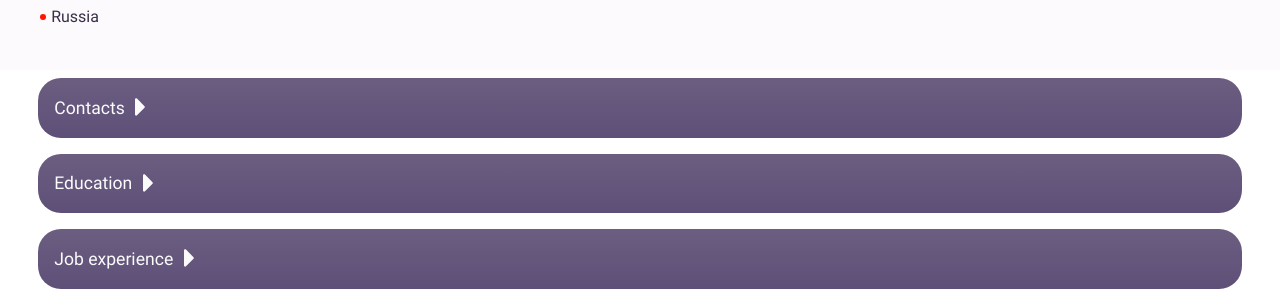
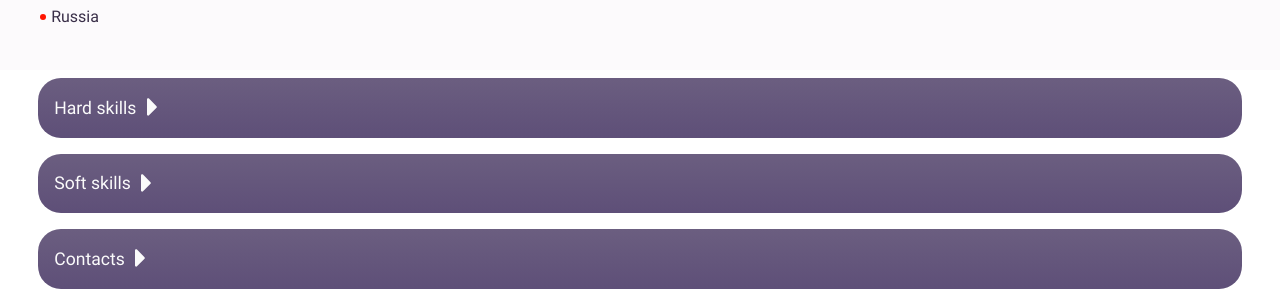
Before and after one commit to e-victoria/coderspace, an Angular app: page /cv in a window 1280 px wide. Shown: the part 827-1118 px from the top of the page. Built offline with nearby package versions, Linux system fonts and the light colour scheme.

Commit message:
Add skills to CV

```diff
--- a/src/app/cv/cv.component.html
+++ b/src/app/cv/cv.component.html
@@ -20,6 +20,32 @@
           <li class="cv__data work-permit__item">Poland</li>
           <li class="cv__data work-permit__item">Russia</li>
         </ul>
+      </div>
+    </div>
+    <div class="cv__section cv__section--expandable">
+      <h4 (click)="toggleData($event)" class="cv__section-title">
+        <span class="cv__title-span">Hard skills</span>
+        <span class="cv__section-arrow"><fa-icon [icon]="faCaretRight"></fa-icon></span>
+      </h4>
+      <div class="cv__section-item cv-item cv-item--toggle">
+        <div class="cv-item__data cv-skills">
+          <ul class="cv-skills__list">
+            <li class="cv-skills__skill" *ngFor="let skill of hardSkills">{{skill}}</li>
+          </ul>
+        </div>
+      </div>
+    </div>
+    <div class="cv__section cv__section--expandable">
+      <h4 (click)="toggleData($event)" class="cv__section-title">
+        <span class="cv__title-span">Soft skills</span>
+        <span class="cv__section-arrow"><fa-icon [icon]="faCaretRight"></fa-icon></span>
+      </h4>
+      <div class="cv__section-item cv-item cv-item--toggle">
+        <div class="cv-item__data cv-skills">
+          <ul class="cv-skills__list">
+            <li class="cv-skills__skill" *ngFor="let skill of softSkills">{{skill}}</li>
+          </ul>
+        </div>
       </div>
     </div>
     <div class="cv__section cv__section--expandable">
--- a/src/app/cv/cv.component.scss
+++ b/src/app/cv/cv.component.scss
@@ -108,6 +108,20 @@
     margin-bottom: 0.5em;
   }
 
+  .cv-skills__list {
+    display: grid;
+    grid-template-columns: repeat(2, 1fr);
+    gap: 0.35em 0.7em;
+  }
+
+  .cv-skills__skill {
+    display: flex;
+    align-items: center;
+    padding: 0.3em;
+    background-color: $bg-color;
+    border-radius: 0.1em;
+  }
+
   .work-permit__item {
     margin-left: 0.1em;
     padding-left: 0.7em;
--- a/src/app/cv/cv.component.ts
+++ b/src/app/cv/cv.component.ts
@@ -11,10 +11,16 @@ export class CvComponent implements OnInit {
   faCaretRight = faCaretRight;
   faPhoneAlt = faPhoneAlt;
   faEnvelopeOpen = faEnvelopeOpen;
+  hardSkills: string[];
+  softSkills: string[];
 
   constructor() { }
 
   ngOnInit(): void {
+    this.hardSkills = ['Angular', 'Javascript', 'Node.js', 'Express.js', 'Html/Css/Scss', 'Gulp', 'Webpack', 'Babel', 'Pixel Perfect',
+      'MongoDb', 'Postgres', 'SqlLite', 'Jasmine', 'JUnit', 'Firebase', 'OOP', 'Java', 'Python', 'Terminal command line', 'Nginx',
+      'Cloudflare', 'Git', 'Figma'];
+    this.softSkills = ['Highly motivated', 'Quick learner', 'Team player', 'Time management', 'Problem solving', 'Empathy (no doubt)', 'Adaptability'];
   }
 
   toggleData(event) {
```
